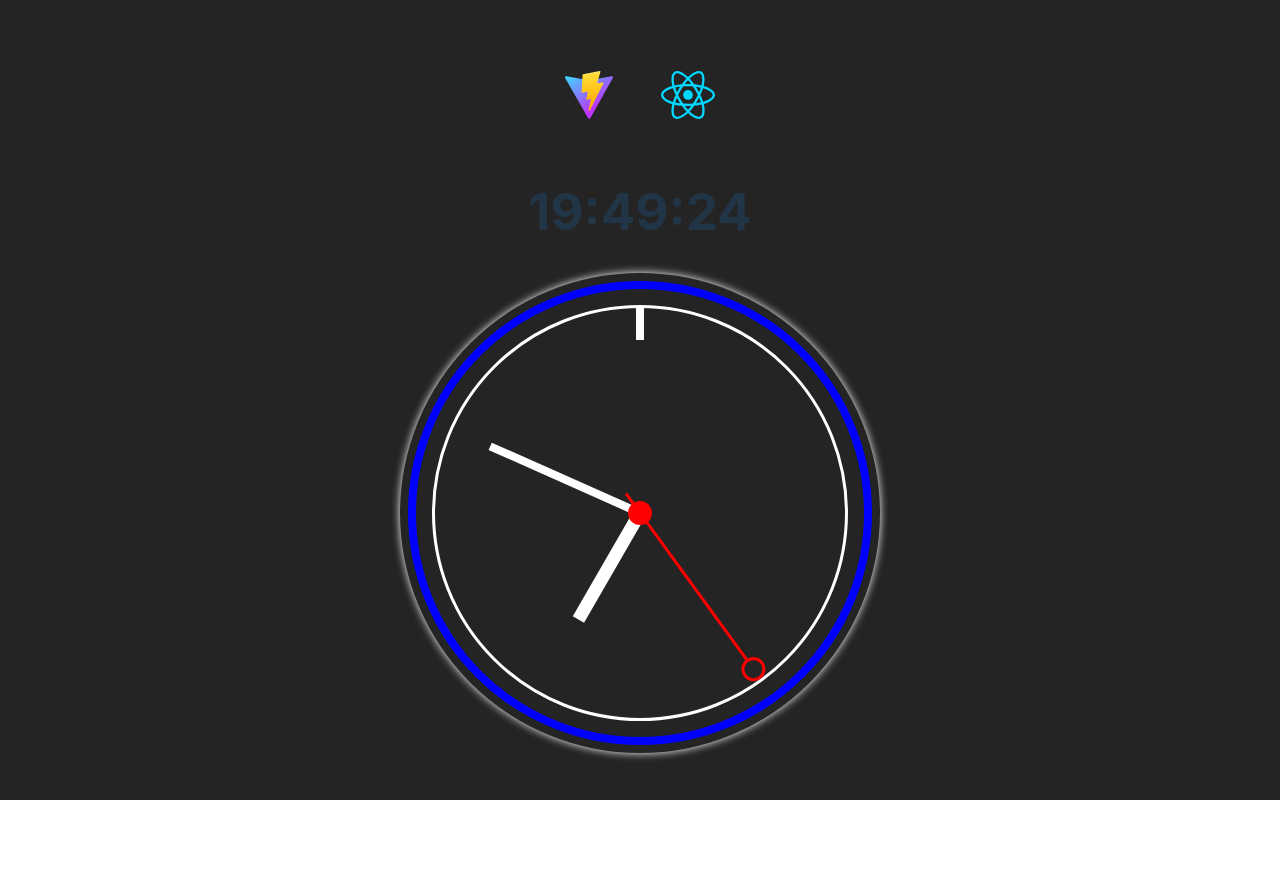
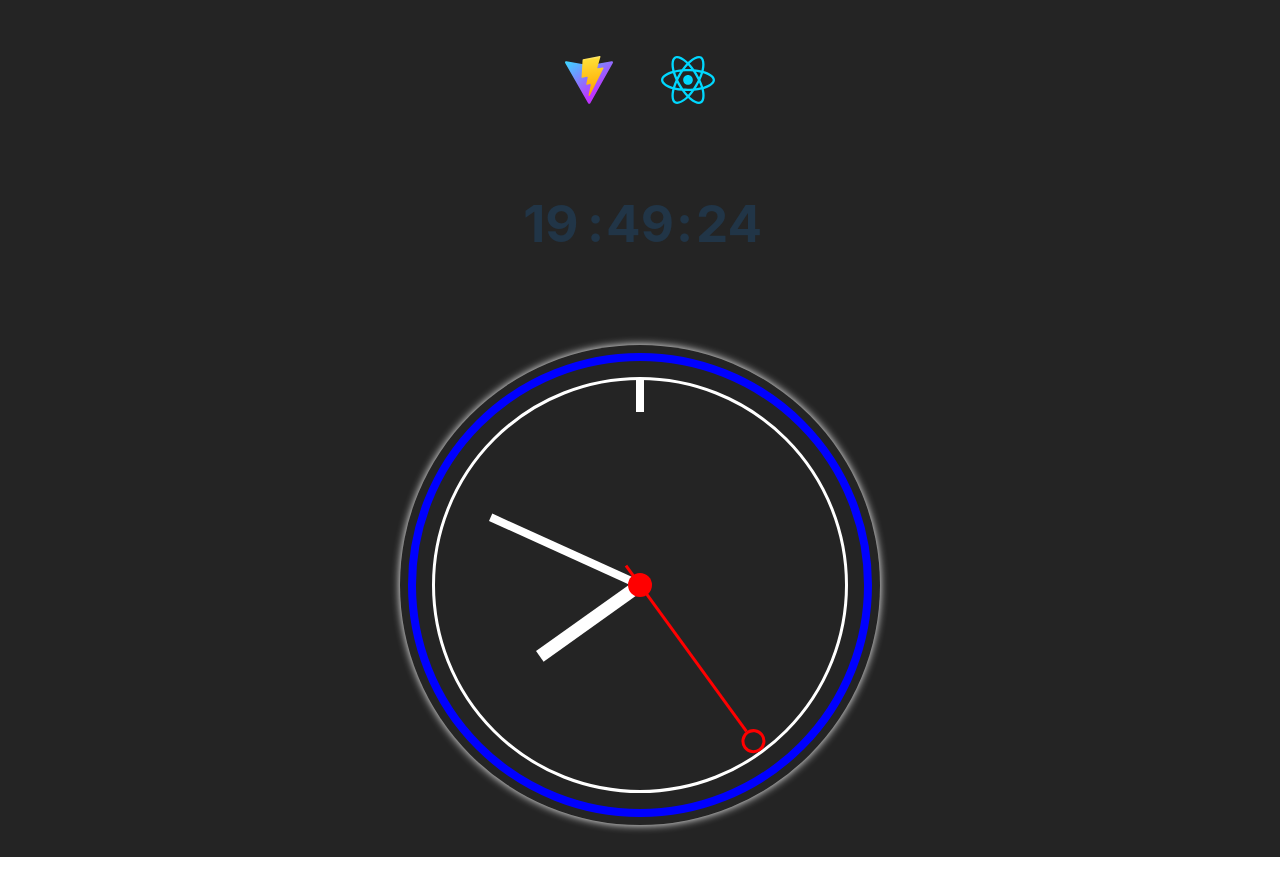
Before and after one commit to vlmakh/my-clock-react, a React (Vite) app: page / in a window 1280 px wide. Before the commit the page ends 800 px from the top, so only its background shows below. Built offline with nearby package versions, Linux system fonts and the light colour scheme.

Commit message:
add DigitalClock

```diff
--- a/src/App.css
+++ b/src/App.css
@@ -95,6 +95,7 @@ body {
   width: 100%;
   height: 100%;
   z-index: 10;
+  border-radius: 50%;
 }
 
 .arrowSecondTop {
@@ -123,6 +124,7 @@ body {
   position: absolute;
   width: 100%;
   height: 100%;
+  border-radius: 50%;
 }
 
 .arrowMinute {
@@ -139,6 +141,7 @@ body {
   position: absolute;
   width: 100%;
   height: 100%;
+  border-radius: 50%;
 }
 
 .arrowHour {
--- a/src/App.jsx
+++ b/src/App.jsx
@@ -2,6 +2,7 @@ import reactLogo from "./assets/react.svg";
 import viteLogo from "/vite.svg";
 import "./App.css";
 import { useState } from "react";
+import { DigitalClock } from "./components/DigitalClock/DigitalClock";
 
 function App() {
   const [secDeg, setSecDeg] = useState(0);
@@ -20,8 +21,8 @@ function App() {
 
     setCurrent({ hours, minutes, seconds });
     setSecDeg(time.getSeconds() * 6);
-    setMinDeg(time.getMinutes() * 6);
-    setHrDeg(time.getHours() * 30);
+    setMinDeg(time.getMinutes() * 6 + (time.getSeconds() * 1) / 60);
+    setHrDeg(time.getHours() * 30 + time.getMinutes() / 2);
   };
 
   setInterval(updateTime, 1000);
@@ -37,9 +38,11 @@ function App() {
         </a>
       </div>
 
-      <h1>
-        {current.hours}:{current.minutes}:{current.seconds}
-      </h1>
+      <DigitalClock
+        hours={current.hours}
+        min={current.minutes}
+        sec={current.seconds}
+      />
 
       <div className="clockWrapper">
         <div className="outerCircle">
@@ -61,7 +64,10 @@ function App() {
               <div className="arrowMinute"></div>
             </div>
 
-            <div className="boxHour" style={{ transform: `rotate(${hrDeg}deg)` }}>
+            <div
+              className="boxHour"
+              style={{ transform: `rotate(${hrDeg}deg)` }}
+            >
               <div className="arrowHour"></div>
             </div>
           </div>
--- /dev/null
+++ b/src/components/DigitalClock/DigitalClock.css
@@ -0,0 +1,11 @@
+.digitalWrap {
+    display: flex;
+    justify-content: center;
+    font-weight: bold;
+    font-size: 3.2em;
+    max-width: 10em;
+}
+
+.number {
+    min-width: 72px;
+}
--- /dev/null
+++ b/src/components/DigitalClock/DigitalClock.jsx
@@ -0,0 +1,20 @@
+import "./DigitalClock.css";
+import PropTypes from "prop-types";
+
+export const DigitalClock = ({ hours, min, sec }) => {
+  return (
+    <div className="digitalWrap">
+      <p className="number">{hours}</p>
+      <p>:</p>
+      <p className="number">{min}</p>
+      <p>:</p>
+      <p className="number">{sec}</p>
+    </div>
+  );
+};
+
+DigitalClock.propTypes = {
+  hours: PropTypes.string,
+  min: PropTypes.string,
+  sec: PropTypes.string,
+};
```
Also changed, not shown: .eslintrc.cjs.
